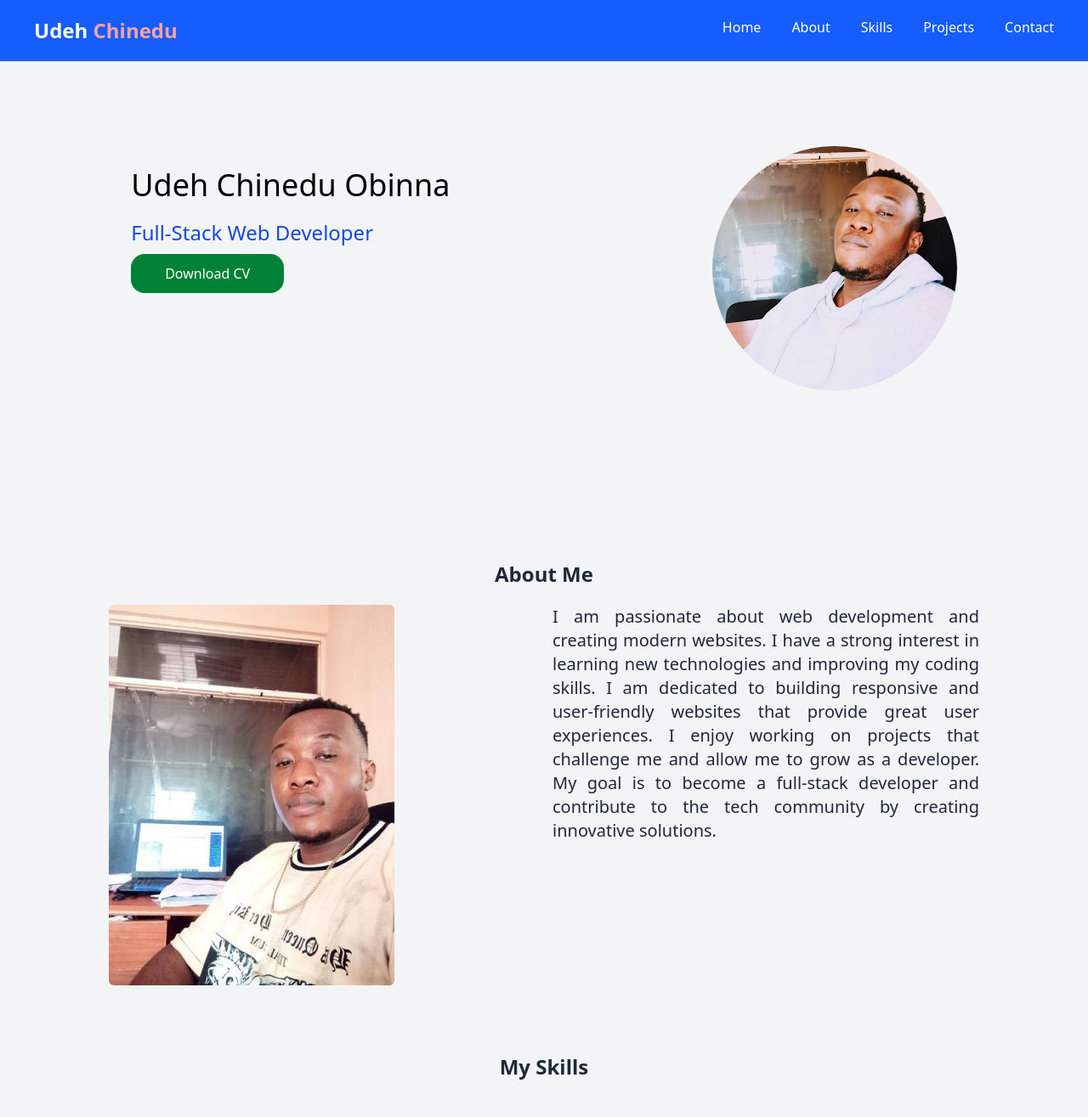
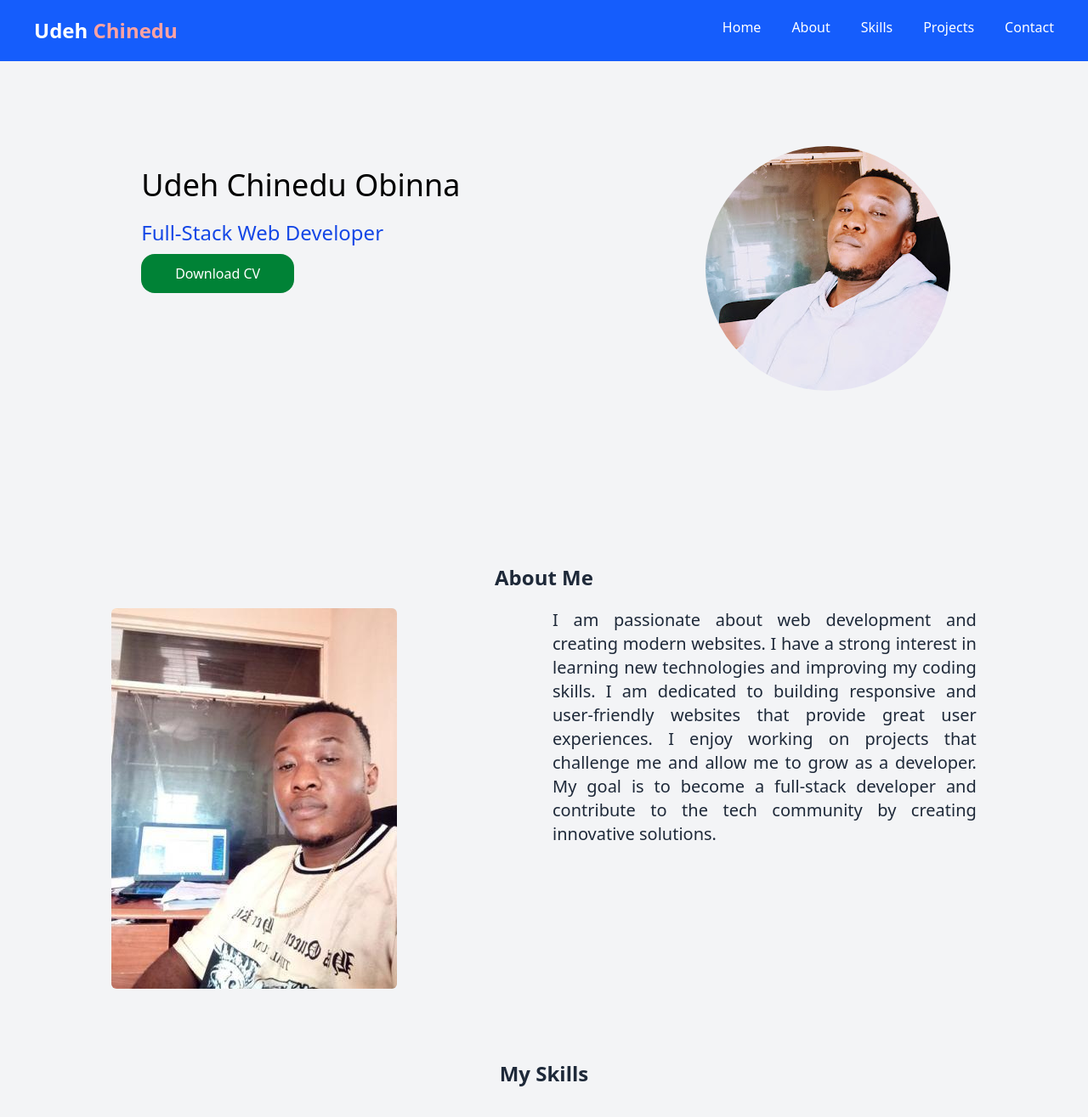
Before and after one commit to edu4life/my_portifolio, a website: page index.html in a window 1280 px wide. Shown: the top 1315 px of the page at 85% size. Drawn offline with nearby package versions, Linux system fonts and the light colour scheme.

Commit message:
adding more padding for responsive

```diff
--- a/index.html
+++ b/index.html
@@ -51,10 +51,10 @@
 </header>
 
 <!-- HERO -->
-<section id="home">
+<section class="px-5" id="home">
   <div class="flex flex-col-reverse justify-around items-center  mx-auto md:flex-row md:pb-30">
 
-  <div>
+  <div class="px-1">
   <h1 class="text-4xl font-medium text-black">Udeh Chinedu Obinna</h1>
   <p class="my-5 text-2xl text-blue-700">Full-Stack Web Developer</p>
   <a class="bg-green-700 rounded-2xl py-3 px-10 text-white" href="./images/cv-files/chinedu_cv.pdf" download="Udeh-Chinedu-Obinna-CV">Download CV</a>
@@ -70,7 +70,7 @@
 
 <!--ABOUT-->
 
-<section id="about">
+<section class="p-1" id="about">
   <h2 class="text-2xl text-center font-bold pt-20 pb-5">About Me</h2>
 
   <div class="grid grid-cols-1 w-[80%] mx-auto gap-5 md:grid-cols-2">
```
Also changed, not shown: css/output.css.
